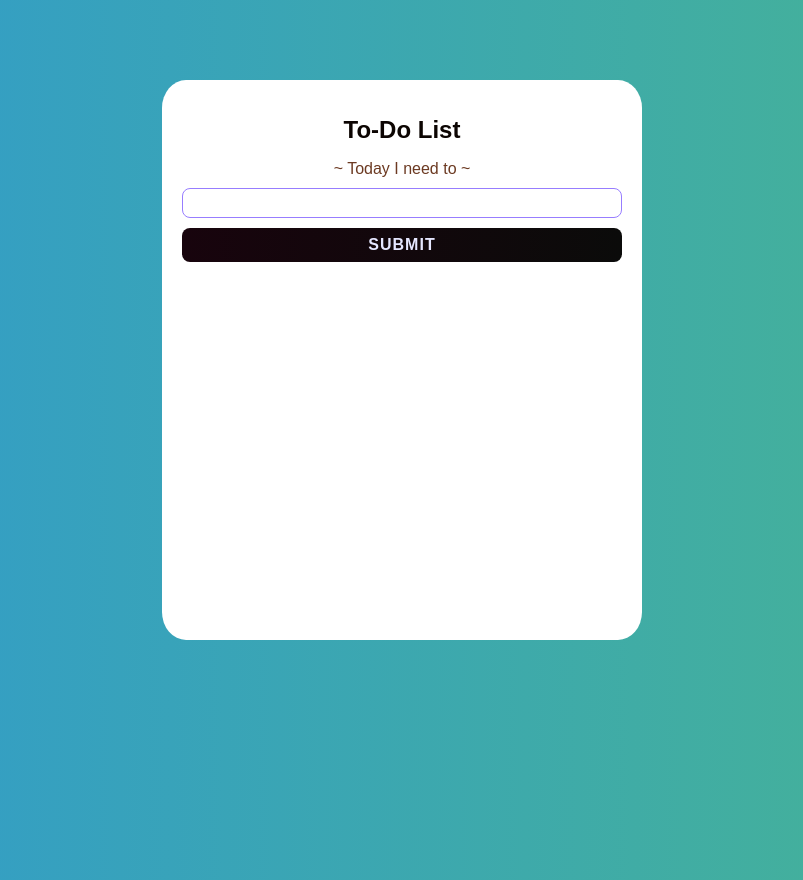
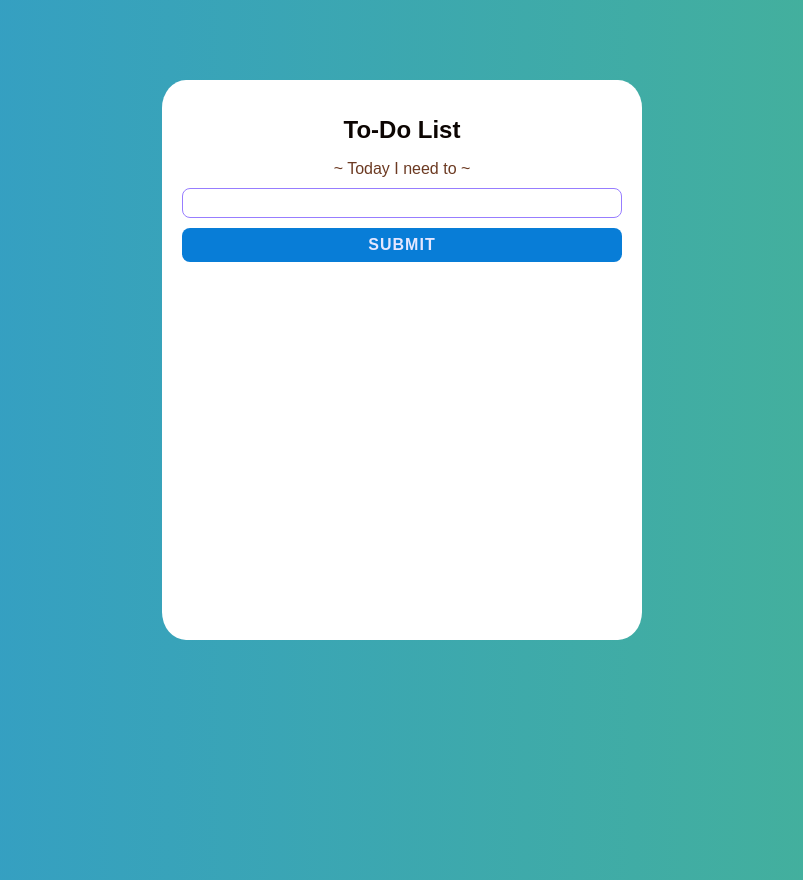
Before and after one commit to dts-kominfo-rea2b/challenge-08-dnors, a website: page index.html in a window 1280 px wide. Shown: the whole page, without its empty margins (238-1041 px from the left). Drawn offline with Linux system fonts and the light colour scheme.

Commit message:
Update index.html

```diff
--- a/index.html
+++ b/index.html
@@ -53,7 +53,7 @@
       }
       #todo-submit{
         display: block;
-        background: linear-gradient(90deg, rgb(24, 4, 13) 0%, rgb(11, 11, 10) 100%);
+        background: linear-gradient(90deg, rgb(8, 125, 215) 0%, rgb(8, 125, 215) 100%);
         border: 0;
         border-radius: 8px;
         height: fit-content;
```
